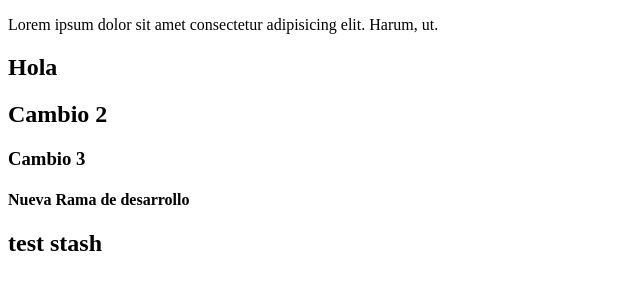
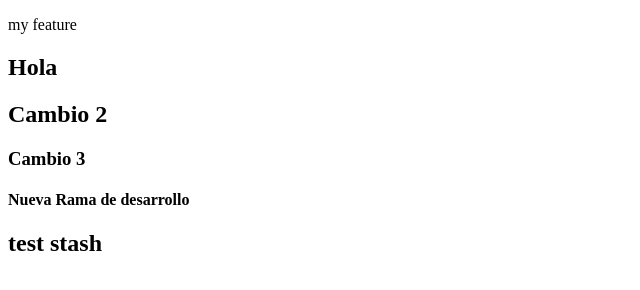
Before and after one commit to Boydangerous/test_repositorio, a plain HTML site: page index.html in a window 1280 px wide. Shown: the whole page, without its empty margins (0-640 px from the left). Drawn offline with Linux system fonts and the light colour scheme.

Commit message:
my feature

```diff
--- a/index.html
+++ b/index.html
@@ -10,7 +10,7 @@
     <!--DIV CONTENEDOR 5-->
     <div class="container">
         <div class="row">
-            <p>Lorem ipsum dolor sit amet consectetur adipisicing elit. Harum, ut.</p>
+            <p>my feature</p>
         </div>
     </div>
     <section>
```
